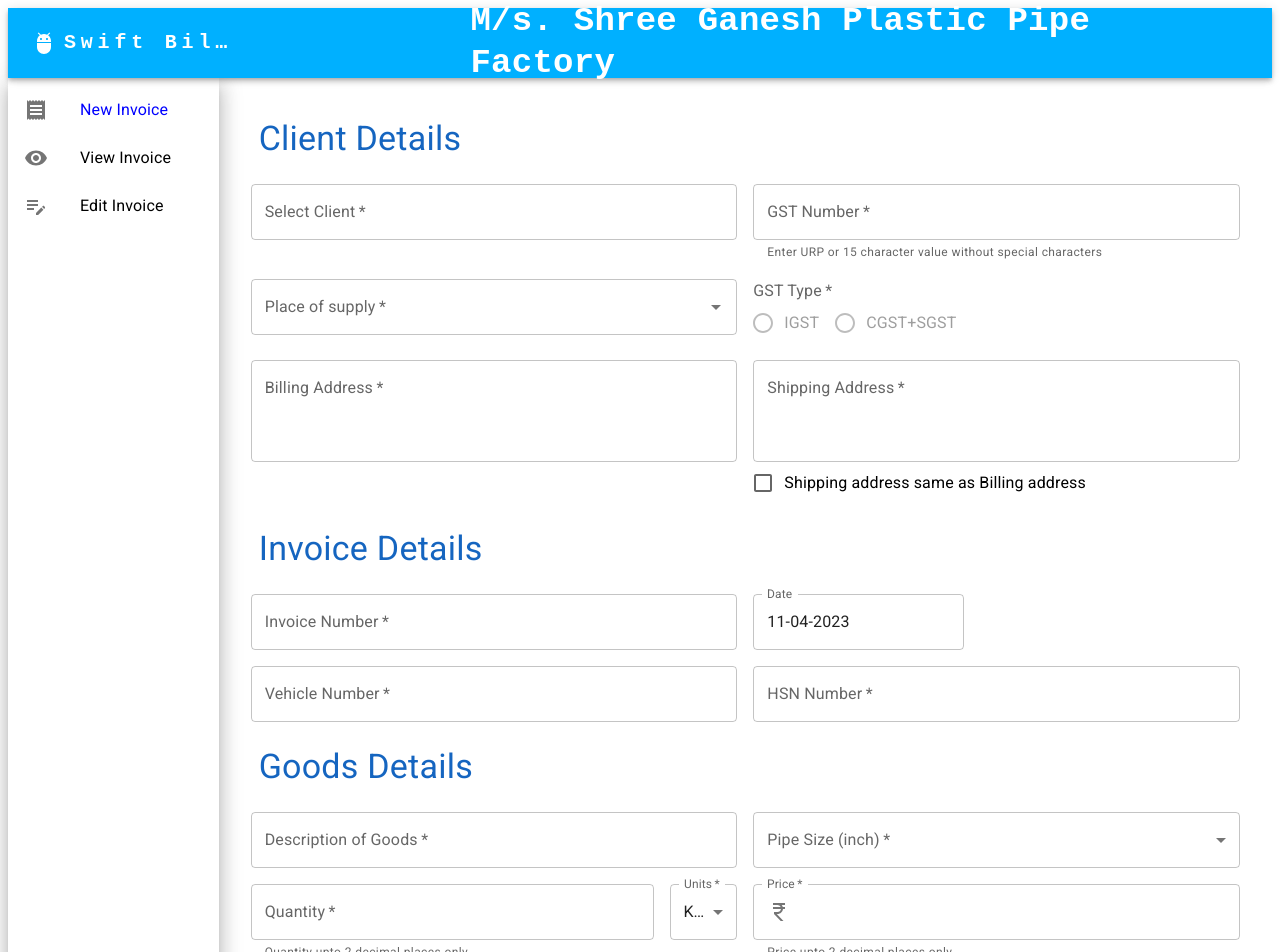
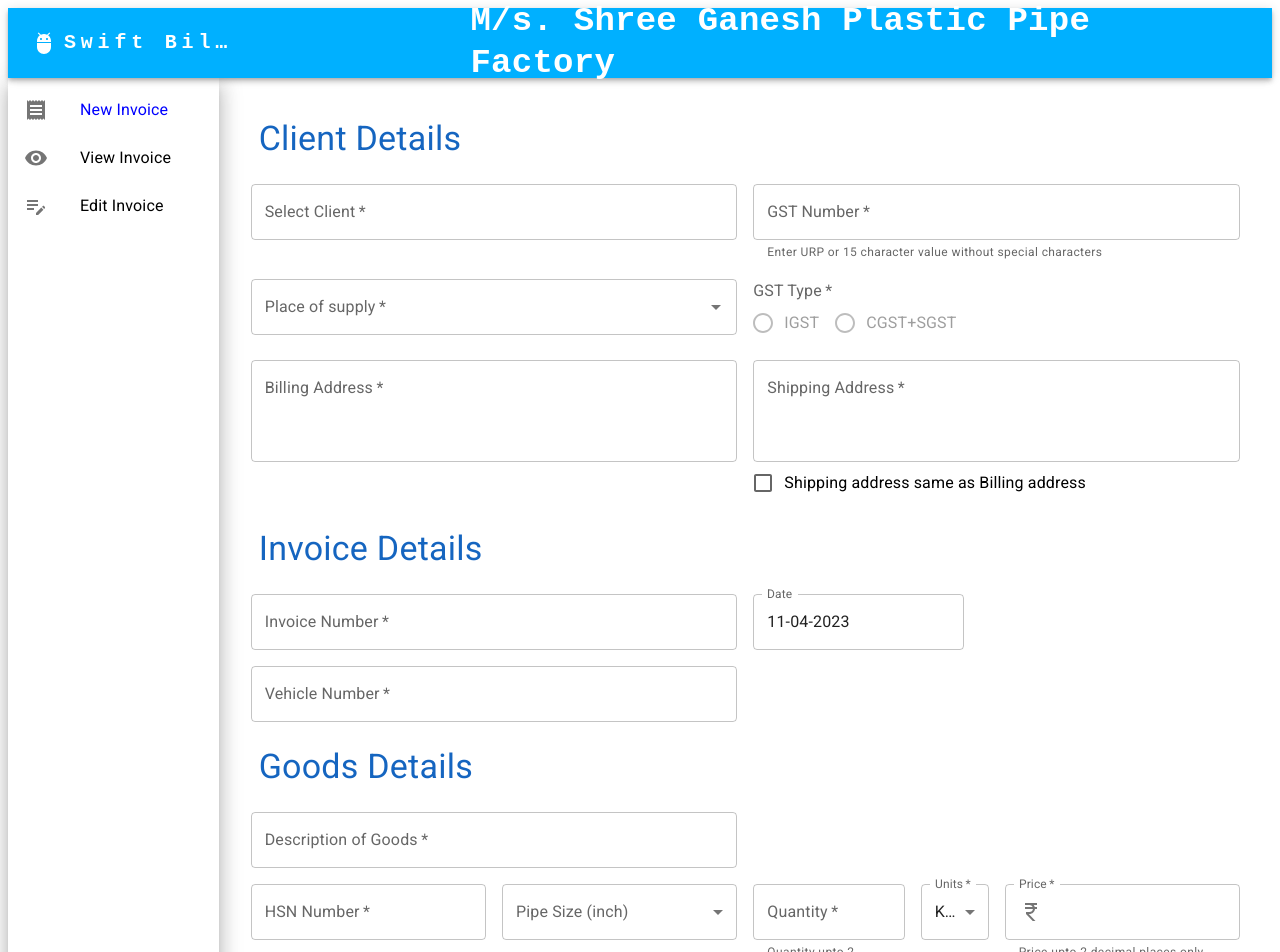
Before and after one commit to vanshika0227/SwiftBill, a React (Create React App) app in the folder swift-bill-app/: page / in a window 1280 px wide. Shown: the top 952 px of the page. Built offline with nearby package versions, Linux system fonts and the light colour scheme.

Commit message:
goods changes

```diff
--- a/swift-bill-app/package.json
+++ b/swift-bill-app/package.json
@@ -9,6 +9,7 @@
     "@fontsource/roboto": "^4.5.8",
     "@mui/icons-material": "^5.11.16",
     "@mui/material": "^5.11.16",
+    "@mui/x-data-grid": "^6.10.2",
     "@mui/x-date-pickers": "^6.2.0",
     "@react-pdf/renderer": "^3.1.9",
     "@reduxjs/toolkit": "^1.9.3",
--- a/swift-bill-app/src/application/generatePdf/pdfData.js
+++ b/swift-bill-app/src/application/generatePdf/pdfData.js
@@ -121,7 +121,7 @@
 const setInVoiceAmount = (doc, pdfData, yCoordinate) => {
 
     const headers = [['S.No.', 'Description of Goods', 'HSN/SAC\nCode', 'Qty.', 'Unit', 'Price', 'Amount(`)']];
-    const data = [  ['1', `${pdfData.Description_Of_Goods} (${pdfData.Pipe_Size})`, `${pdfData.HSN_Number}`, `${pdfData.Quantity}`, `${pdfData.Units}`, `${pdfData.Price}`, `${pdfData.Total_Price}`]   ];
+    const data = [  ['1', `${pdfData.Description_Of_Goods} ${pdfData.Pipe_Size}`, `${pdfData.HSN_Number}`, `${pdfData.Quantity}`, `${pdfData.Units}`, `${pdfData.Price}`, `${pdfData.Total_Price}`]   ];
 
     doc.setFontSize(11);
     const cellPadding = 5
--- /dev/null
+++ b/swift-bill-app/src/application/invoice/components/GoodDetails.js
@@ -0,0 +1,153 @@
+import React, { useState, useEffect } from 'react';
+import { TextField, Grid } from '@mui/material';
+import FormControl from '@mui/material/FormControl';
+import InputLabel from '@mui/material/InputLabel';
+import MenuItem from '@mui/material/MenuItem';
+import Select from '@mui/material/Select';
+import InputAdornment from '@mui/material/InputAdornment';
+import CurrencyRupeeIcon from '@mui/icons-material/CurrencyRupee';
+import { quantityUnit } from './../utils/utils';
+import { useSelector } from "react-redux";
+
+
+
+const GoodDetails = (props) => {
+
+  const selectedClientDetails = useSelector((state) => state.allClients.selectedClientDetails)
+  const [descriptionOfGoods, setDescription] = useState('');
+  const [pipeSize, setPipeSize] = useState('');
+  const [price, setPrice] = useState('');
+  const [quantity, setQuantity] = useState('');
+  const [units, setUnits] = useState('Kgs');
+  const [hsnNumber, setHsnNumber] = useState('');
+
+  useEffect(() => {
+    setDescription('');
+    setPipeSize('');
+    setPrice('');
+    setQuantity('');
+    setUnits('Kgs');
+    setHsnNumber('');
+  }, [selectedClientDetails]);
+
+  const formOutput = [{
+    Pipe_Size: pipeSize,
+    Price: price,
+    Quantity: quantity,
+    Units: units,
+    HSN_Number: hsnNumber,
+    Description_Of_Goods: descriptionOfGoods
+  }]
+
+  const handleChange = (event) => {
+    let value = event[0];
+    setDescription(value.Description_Of_Goods);
+    setPipeSize(value.Pipe_Size);
+    setPrice(value.Price);
+    setQuantity(value.quantity);
+    setUnits(value.Units);
+    setHsnNumber(value.HSN_Number);
+    props.handleGoodDetails(formOutput)
+  }
+
+
+  return (
+    <Grid container spacing={2}>
+      <Grid item xs={12} sm={6}>
+          <TextField
+            label="Description of Goods"
+            value={descriptionOfGoods}
+            required={true}
+            onChange={(event) => handleChange([{...formOutput, Description_Of_Goods: event.target.value}])}
+            fullWidth
+          />
+        </Grid>
+        <Grid item xs={6} sm={6}></Grid>
+        <Grid item xs={6} sm={3}>
+          <TextField
+              label="HSN Number"
+              type="number"
+              value={hsnNumber}
+              required={true}
+              onChange={(event) => handleChange([{...formOutput, HSN_Number: event.target.value}])}
+              fullWidth
+            />
+        </Grid>
+        <Grid item xs={6} sm={3}>
+        <FormControl fullWidth>
+          <InputLabel id="demo-simple-select-label">Pipe Size (inch)</InputLabel>
+          <Select
+            labelId="demo-simple-select-label"
+            id="demo-simple-select"
+            value={pipeSize}
+            label="Pipe Size (inch)"
+            onChange={(event) => handleChange(event.target.value === "-" ? [{...formOutput, Pipe_Size: ''}]: [{...formOutput, Pipe_Size: event.target.value}])}
+          >
+            <MenuItem value={"-"}>N/A</MenuItem>
+            <MenuItem value={"(2\")"}>2"</MenuItem>
+            <MenuItem value={"(3\")"}>3"</MenuItem>
+            <MenuItem value={"(4\")"}>4"</MenuItem>
+            <MenuItem value={"(5\")"}>5"</MenuItem>
+            <MenuItem value={"(6\")"}>6"</MenuItem>
+            <MenuItem value={"(7\")"}>7"</MenuItem>
+            <MenuItem value={"(8\")"}>8"</MenuItem>
+            <MenuItem value={"(9\")"}>9"</MenuItem>
+            <MenuItem value={"(10\")"}>10"</MenuItem>
+            <MenuItem value={"(11\")"}>11"</MenuItem>
+            <MenuItem value={"(12\")"}>12"</MenuItem>
+          </Select>
+        </FormControl>
+        </Grid>
+        <Grid item xs={4.8} sm={2}>
+          <TextField
+            error={props.quantityError}
+            helperText="Quantity upto 2 decimal places"
+            label="Quantity"
+            type="number"
+            value={quantity}
+            required={true}
+            onChange={(event) => handleChange([{...formOutput, Quantity: event.target.value}])}
+            fullWidth
+          />
+        </Grid>
+        <Grid item xs={1.2} sm={1}>
+          <TextField
+              required
+              label="Units"
+              fullWidth
+              select
+              value={units}
+              onChange={(event) => handleChange([{...formOutput, Units: event.target.value}])}
+          >
+            {quantityUnit.map((option) => (
+            <MenuItem key={option.value} value={option.label}>
+              {option.label}
+            </MenuItem>
+          ))}
+
+          </TextField>
+        </Grid>
+        <Grid item xs={3} sm={3}>
+          <TextField
+            error={props.priceError}
+            helperText="Price upto 2 decimal places only"
+            label="Price"
+            type="number"
+            value={price}
+            required={true}
+            onChange={(event) => handleChange([{...formOutput, Price: event.target.value}])}
+            fullWidth
+            InputProps={{
+              startAdornment: (
+                <InputAdornment position="start">
+                  <CurrencyRupeeIcon />
+                </InputAdornment>
+              ),
+            }}
+          />
+        </Grid>
+    </Grid>
+  );
+}
+
+  export default GoodDetails;
--- a/swift-bill-app/src/application/invoice/new-invoice.js
+++ b/swift-bill-app/src/application/invoice/new-invoice.js
@@ -14,13 +14,10 @@
 import { AdapterDateFns } from '@mui/x-date-pickers/AdapterDateFns'
 import { LocalizationProvider } from '@mui/x-date-pickers/LocalizationProvider';
 import { DatePicker } from '@mui/x-date-pickers/DatePicker';
-import InputLabel from '@mui/material/InputLabel';
-import MenuItem from '@mui/material/MenuItem';
-import Select from '@mui/material/Select';
-import InputAdornment from '@mui/material/InputAdornment';
-import CurrencyRupeeIcon from '@mui/icons-material/CurrencyRupee';
-import { getDateFormat, getCommaSeparatedAmount,getAmountInWords,quantityUnit } from './utils/utils';
+import { getDateFormat, getCommaSeparatedAmount,getAmountInWords } from './utils/utils';
 import { styled } from '@mui/material/styles';
+import AddIcon from '@mui/icons-material/Add';
+import GoodDetails from './components/GoodDetails';
 
 const Div = styled('div')(({ theme }) => ({
   ...theme.typography.h4,
@@ -111,17 +108,20 @@
   const [billingAddress, setBillingAddress] = useState('');
   const [shippingAddress, setShippingAddress] = useState('');
   const [shippingSameAsBilling, setShippingSameAsBilling] = useState(false);
-  const [descriptionOfGoods, setDescription] = useState('');
-  const [pipeSize, setPipeSize] = useState('');
-  const [price, setPrice] = useState('');
-  const [quantity, setQuantity] = useState('');
-  const [units, setUnits] = useState('Kgs');
   const [vehicleNumber, setVehicleNumber] = useState('');
-  const [hsnNumber, setHsnNumber] = useState('');
   const [invoiceNumber, setInvoiceNumber] = useState('');
   const [date, setDate] = useState(new Date());
   const [formSubmitted, setFormSubmitted] = useState(false);
-  const [pdfInputs, setPdfInputs] = useState([{}])
+  const [pdfInputs, setPdfInputs] = useState([{}]);
+  const [goodDetails, setGoodDetails] = useState([{
+    Pipe_Size: '',
+    Price: '',
+    Quantity: '',
+    Units:'Kgs',
+    HSN_Number: '',
+    Description_Of_Goods: ''
+  }]);
+
   const [error, setError] = useState({
     gstError: false,
     quantityError: false,
@@ -135,15 +135,15 @@
     GST_Type: GST_Type,
     Billing_Address: billingAddress,
     Shipping_Address: shippingAddress,
-    Pipe_Size: pipeSize,
-    Price: price,
-    Quantity: quantity,
-    Units: units,
     Vehicle_Number: vehicleNumber,
-    HSN_Number: hsnNumber,
     Invoice_Number: invoiceNumber,
     Date: date,
-    Description_Of_Goods: descriptionOfGoods
+    Pipe_Size: goodDetails.pipeSize,
+    Price: goodDetails.price,
+    Quantity: goodDetails.quantity,
+    Units: goodDetails.units,
+    HSN_Number: goodDetails.hsnNumber,
+    Description_Of_Goods: goodDetails.descriptionOfGoods
   }]
 
   useEffect(() => {
@@ -153,13 +153,7 @@
     setBillingAddress(selectedClientDetails.Billing_Address);
     setShippingSameAsBilling(false);
     setShippingAddress('');
-    setDescription('');
-    setPipeSize('');
-    setPrice('');
-    setQuantity('');
-    setUnits('Kgs');
     setVehicleNumber('');
-    setHsnNumber('');
     setInvoiceNumber('');
     setDate(new Date());
     setError({
@@ -213,6 +207,7 @@
     setError((error) => ({ ...error, gstError: (!( value.GST_Number === 'URP' || (value.GST_Number.length === 15 && /^[A-Za-z0-9]*$/.test(value.GST_Number))))}))
     setError((error) => ({ ...error, priceError: isNumberUpto2Decimal(value.Price)}))
     setError((error) => ({ ...error, quantityError: isNumberUpto2Decimal(value.Quantity)}))
+
   }
 
   const handleShippingSameAsBillingChange = (event) => {
@@ -353,99 +348,16 @@
             inputProps={{ style: { textTransform: "uppercase" }, maxLength: 15 }}
           />
         </Grid>
-        <Grid item xs={12} sm={6}>
-          <TextField
-            label="HSN Number"
-            type="number"
-            value={hsnNumber}
-            required={true}
-            onChange={(event) => setHsnNumber(event.target.value)}
-            fullWidth
-          />
-        </Grid>
         <Grid item xs={12} sm={12}>
           <Div variant="h4" component="h4">Goods Details </Div>
         </Grid>
-        <Grid item xs={12} sm={6}>
-          <TextField
-            label="Description of Goods"
-            value={descriptionOfGoods}
-            required={true}
-            onChange={(event) => setDescription(event.target.value)}
-            fullWidth
-          />
+        <Grid item xs={12} sm={12}>
+          <GoodDetails priceError={error.priceError} quantityError={error.quantityError} handleGoodDetails={(data) => setGoodDetails(data)}></GoodDetails>
         </Grid>
-        <Grid item xs={12} sm={6}>
-        <FormControl fullWidth required>
-          <InputLabel id="demo-simple-select-label">Pipe Size (inch)</InputLabel>
-          <Select
-            labelId="demo-simple-select-label"
-            id="demo-simple-select"
-            value={pipeSize}
-            label="Pipe Size (inch)"
-            onChange={(event) => setPipeSize(event.target.value)}
-          >
-            <MenuItem value={"2\""}>2"</MenuItem>
-            <MenuItem value={"3\""}>3"</MenuItem>
-            <MenuItem value={"4\""}>4"</MenuItem>
-            <MenuItem value={"5\""}>5"</MenuItem>
-            <MenuItem value={"6\""}>6"</MenuItem>
-            <MenuItem value={"7\""}>7"</MenuItem>
-            <MenuItem value={"8\""}>8"</MenuItem>
-            <MenuItem value={"9\""}>9"</MenuItem>
-            <MenuItem value={"10\""}>10"</MenuItem>
-            <MenuItem value={"11\""}>11"</MenuItem>
-            <MenuItem value={"12\""}>12"</MenuItem>
-          </Select>
-        </FormControl>
-        </Grid>
-        <Grid item xs={9.6} sm={5}>
-          <TextField
-            error={error.quantityError}
-            helperText="Quantity upto 2 decimal places only"
-            label="Quantity"
-            type="number"
-            value={quantity}
-            required={true}
-            onChange={(event) => setQuantity(event.target.value)}
-            fullWidth
-          />
-        </Grid>
-        <Grid item xs={2.4} sm={1}>
-          <TextField
-             required
-             label="Units"
-             fullWidth
-             select
-             value={units}
-             onChange={(event) => setUnits(event.target.value)}
-          >
-            {quantityUnit.map((option) => (
-            <MenuItem key={option.value} value={option.label}>
-              {option.label}
-            </MenuItem>
-          ))}
-
-          </TextField>
-        </Grid>
-        <Grid item xs={12} sm={6}>
-          <TextField
-            error={error.priceError}
-            helperText="Price upto 2 decimal places only"
-            label="Price"
-            type="number"
-            value={price}
-            required={true}
-            onChange={(event) => setPrice(event.target.value)}
-            fullWidth
-            InputProps={{
-              startAdornment: (
-                <InputAdornment position="start">
-                  <CurrencyRupeeIcon />
-                </InputAdornment>
-              ),
-            }}
-          />
+        <Grid item xs={12} sm={12}>
+          <Button variant="outlined" size="large" startIcon={<AddIcon/>}  onClick={() => {}}>
+            Add a row
+          </Button>
         </Grid>
         <Grid item xs={12} style={{textAlign: 'center'}}>
           <Button type="submit" variant="contained" color="primary" size="large">
--- a/swift-bill-app/src/application/invoice/utils/utils.js
+++ b/swift-bill-app/src/application/invoice/utils/utils.js
@@ -49,6 +49,10 @@
   {
     value: 'Pieces',
     label: 'Pcs',
+  },
+  {
+    value: 'Not Required',
+    label: 'N/A',
   }
 ];
 
```
Also changed, not shown: 1 other file (tests, documents, lock files or other folders).
